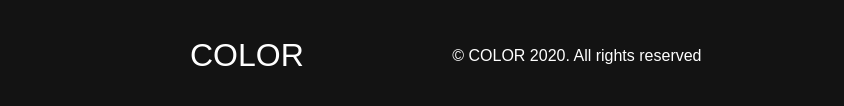
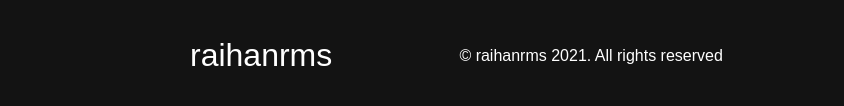
Before and after one commit to raihanrms/raihanrms.github.io, a plain HTML site: page index.html in a window 1280 px wide. Shown: the part 4246-4352 px from the top of the page, 0-844 px from the left. Drawn offline with Linux system fonts and the light colour scheme.

Commit message:
Final commit

```diff
--- a/index.html
+++ b/index.html
@@ -3,7 +3,7 @@
   <head>
     <meta charset="UTF-8" />
     <meta name="viewport" content="width=device-width, initial-scale=1.0" />
-    <title>Scroll Website</title>
+    <title>/raihanrms Portfolio</title>
     <link rel="stylesheet" href="styles.css" />
     <link
       rel="stylesheet"
@@ -139,9 +139,9 @@
       <section class="social__media">
         <div class="social__media--wrap">
           <div class="footer__logo">
-            <a href="/" id="footer__logo">COLOR</a>
+            <a href="/" id="footer__logo">raihanrms</a>
           </div>
-          <p class="website__rights">© COLOR 2020. All rights reserved</p>
+          <p class="website__rights">© raihanrms 2021. All rights reserved</p>
           <div class="social__icons">
             <a href="/" class="social__icon--link" target="_blank"
               ><i class="fab fa-facebook"></i
@@ -162,7 +162,6 @@
         </div>
       </section>
     </div>
-
     <script src="app.js"></script>
   </body>
 </html>
```
Also changed, not shown: styles.css (indentation only).
